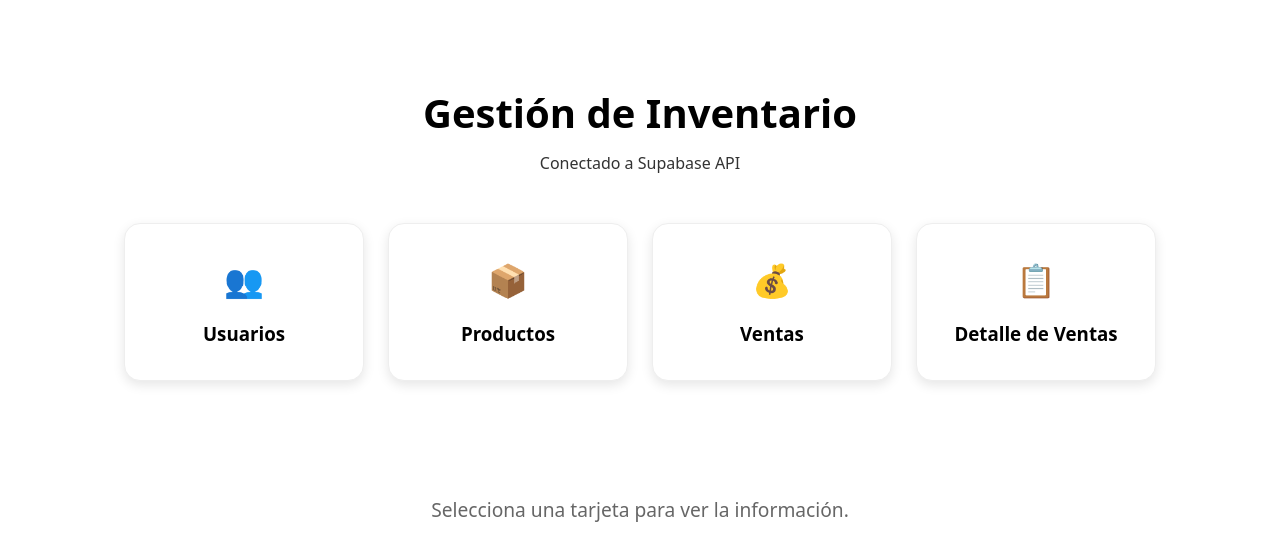
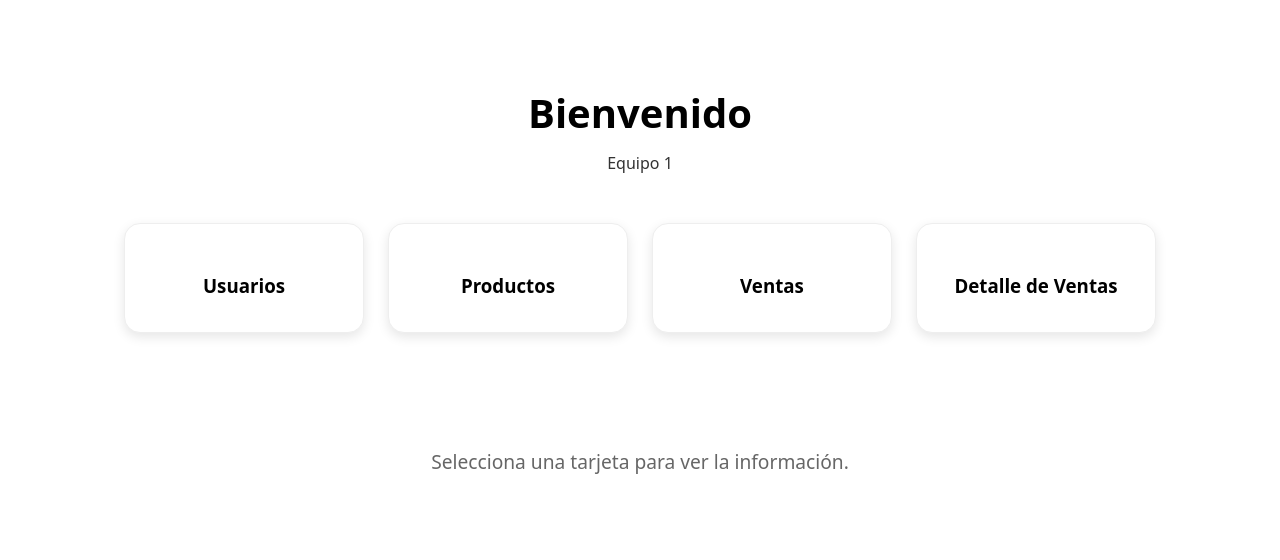
Before and after one commit to BrandonLazl/vite-react, a React (Vite) app: page / in a window 1280 px wide. Shown: the top 560 px of the page. Built offline with nearby package versions, Linux system fonts and the light colour scheme; no server answers.

Commit message:
Update App.tsx

```diff
--- a/src/App.tsx
+++ b/src/App.tsx
@@ -9,10 +9,10 @@ function App() {
   const [vistaActiva, setVistaActiva] = useState<string | null>(null);
 
   const menu = [
-    { id: 'usuarios', nombre: 'Usuarios', icono: '👥' },
-    { id: 'productos', nombre: 'Productos', icono: '📦' },
-    { id: 'ventas', nombre: 'Ventas', icono: '💰' },
-    { id: 'detalles', nombre: 'Detalle de Ventas', icono: '📋' },
+    { id: 'usuarios', nombre: 'Usuarios'},
+    { id: 'productos', nombre: 'Productos'},
+    { id: 'ventas', nombre: 'Ventas'},
+    { id: 'detalles', nombre: 'Detalle de Ventas'},
   ];
 
   const renderizarTabla = () => {
@@ -36,9 +36,9 @@ function App() {
 
       <header style={{ textAlign: 'center', marginBottom: '3rem' }}>
         <h1 style={{ fontSize: '2.5rem', color: '#000000', marginBottom: '0.5rem' }}>
-          Gestión de Inventario
+          Bienvenido
         </h1>
-        <p style={{ color: '#333333' }}>Conectado a Supabase API</p>
+        <p style={{ color: '#333333' }}>Equipo 1</p>
       </header>
 
       <div style={{
@@ -64,7 +64,7 @@ function App() {
               transform: vistaActiva === item.id ? 'scale(1.02)' : 'scale(1)'
             }}
           >
-            <div style={{ fontSize: '2rem', marginBottom: '1rem' }}>{item.icono}</div>
+            <div style={{ fontSize: '2rem', marginBottom: '1rem' }}></div>
             <h3 style={{ margin: 0, color: '#000000' }}>{item.nombre}</h3>
           </div>
         ))}
```
